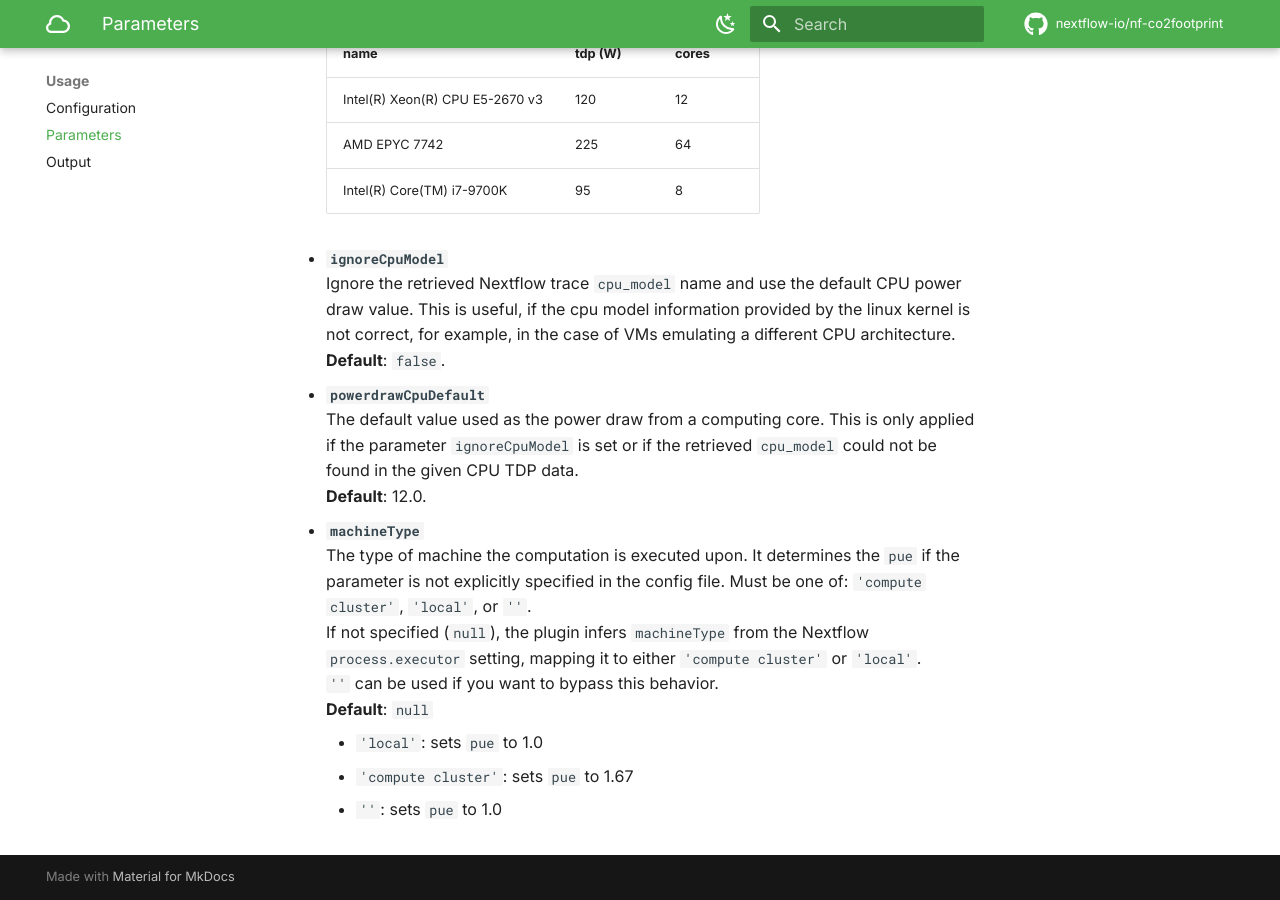
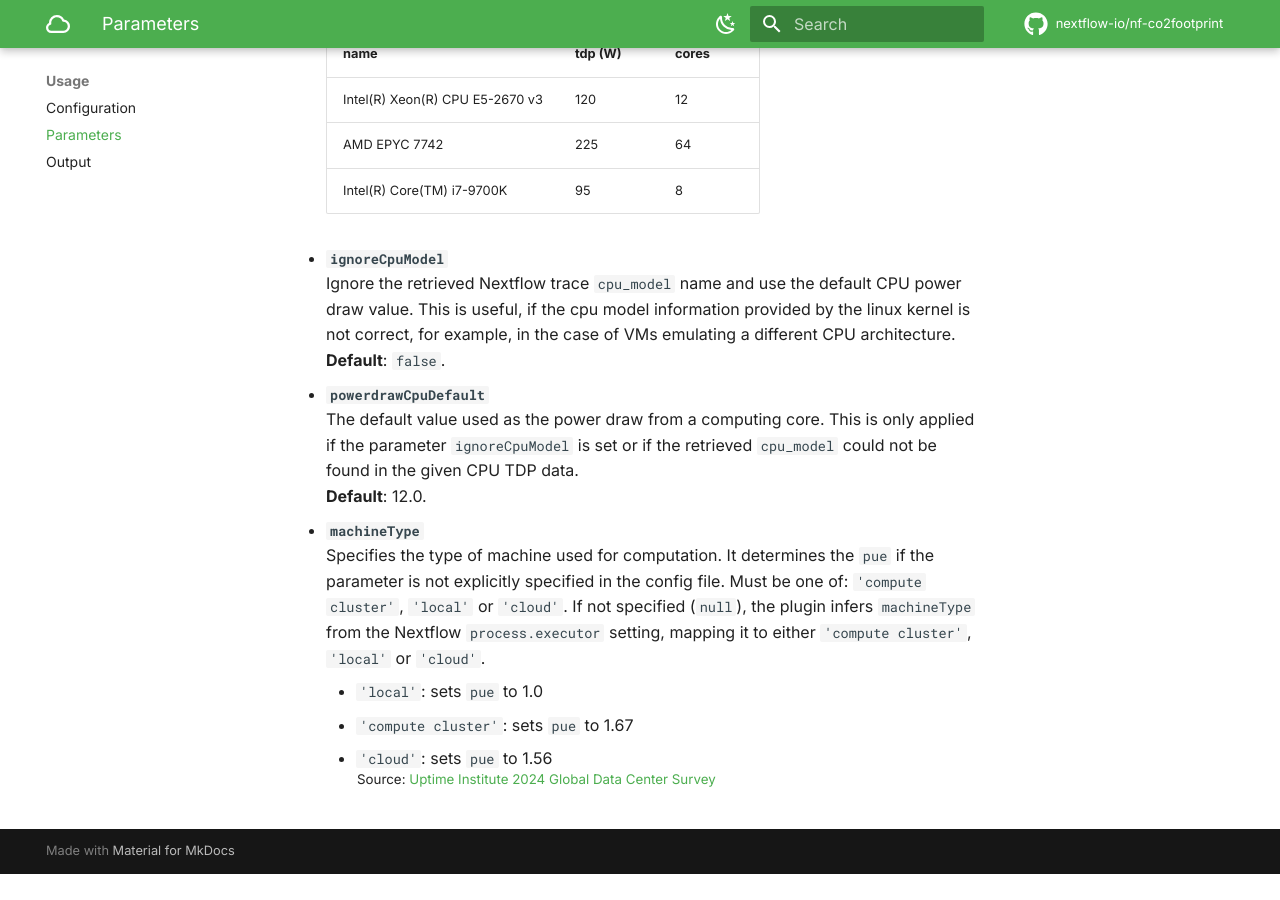
Before and after one commit to nextflow-io/nf-co2footprint, an MkDocs documentation site: the page built from docs/usage/parameters.md, in a window 1280 px wide and 900 px high, scrolled down 1409 px. Built offline with MkDocs 1.6.1 and Material for MkDocs 9.7.7, drawn with Linux system fonts in a browser that asks for light colours; comment, search, counter and statistics services are not loaded; after the commit the page ends 2283 px from its top, so only the background shows below that.

Commit message:
update docs
Signed-off-by: nadnein <nadjav.18@gmail.com>

```diff
--- a/docs/usage/parameters.md
+++ b/docs/usage/parameters.md
@@ -61,10 +61,9 @@ The following parameters are currently available:
   **Default**: 12.0.
 
 - **`machineType`**
-  The type of machine the computation is executed upon. It determines the `pue` if the parameter is not explicitly specified in the config file. Must be one of: `'compute cluster'`, `'local'`, or `''`.
-  If not specified (`null`), the plugin infers `machineType` from the Nextflow `process.executor` setting, mapping it to either `'compute cluster'` or `'local'`.
-  `''` can be used if you want to bypass this behavior.
-  **Default**: `null`
+  Specifies the type of machine used for computation. It determines the `pue` if the parameter is not explicitly specified in the config file. Must be one of: `'compute cluster'`, `'local'` or `'cloud'`.
+  If not specified (`null`), the plugin infers `machineType` from the Nextflow `process.executor` setting, mapping it to either `'compute cluster'`, `'local'` or `'cloud'`.
     - `'local'`: sets `pue` to 1.0
     - `'compute cluster'`: sets `pue` to 1.67
-    - `''`:  sets `pue` to 1.0
+    - `'cloud'`: sets `pue` to 1.56
+      <sup>Source: [Uptime Institute 2024 Global Data Center Survey](https://datacenter.uptimeinstitute.com/rs/711-RIA-145/images/2024.GlobalDataCenterSurvey.Report.pdf)</sup>
```
